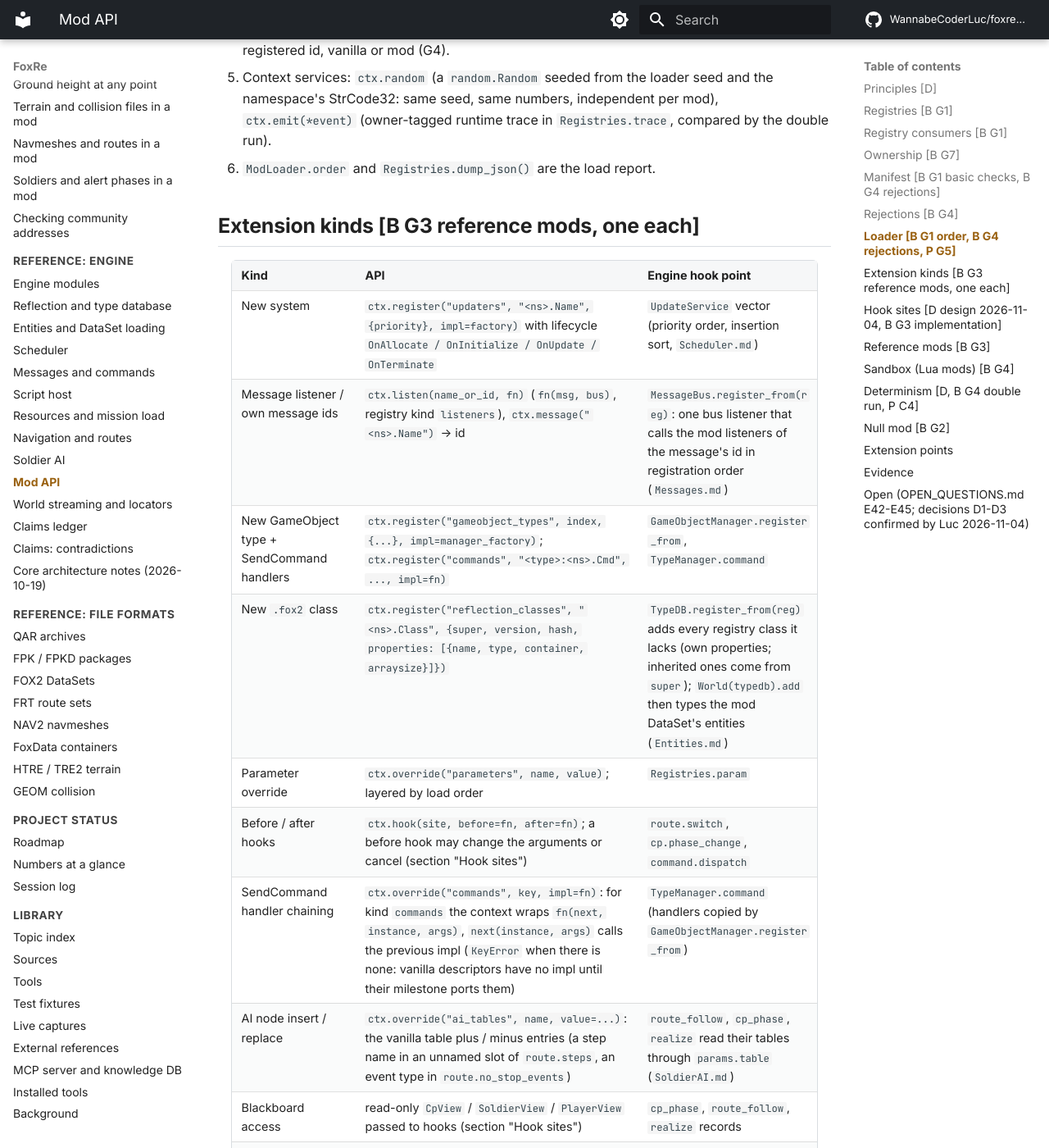
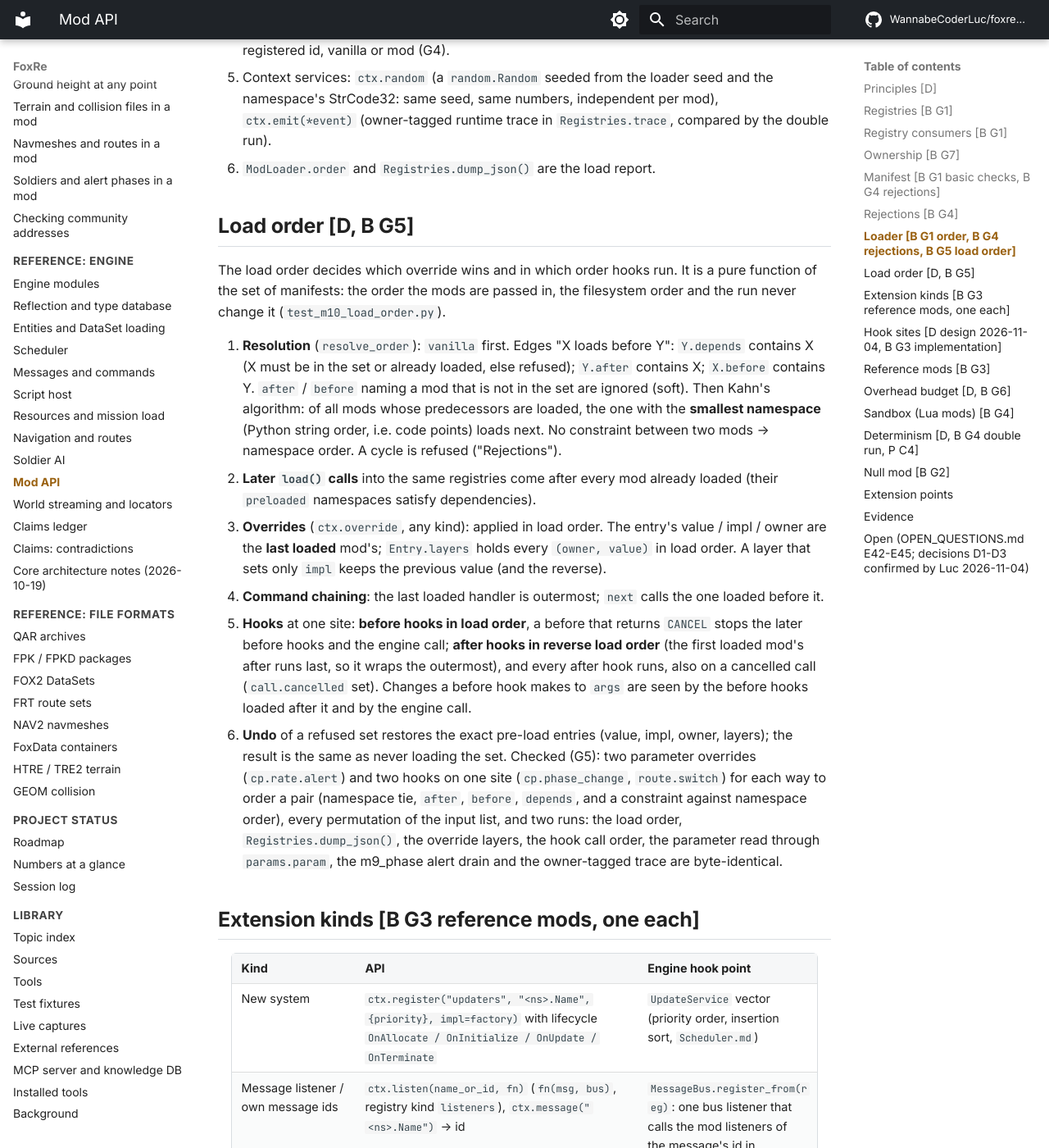
Before and after one commit to WannabeCoderLuc/foxre-wiki, an MkDocs documentation site: the page built from docs/engine/mod-api.md, in a window 1280 px wide and 1400 px high, scrolled down 11271 px. Shown: the whole window at 82% size. Built offline with MkDocs 1.6.1 and Material for MkDocs 9.7.7, drawn with Linux system fonts in a browser that asks for light colours; comment, search, counter and statistics services are not loaded; some of the changed text lies outside the part shown.

Commit message:
Site update 2026-11-05 (generated from project docs)

```diff
--- a/docs/engine/mod-api.md
+++ b/docs/engine/mod-api.md
@@ -16,7 +16,7 @@ Tags: [B] built and tested (gate item named), [P] planned (gate item named), [D]
 
 - `key`: the canonical key of the kind (below); `value`: JSON-able descriptor (what the dump shows); `impl`: optional Python callable / factory (not dumped); `owner`: namespace of the mod that registered it; `layers`: `(owner, value)` history of overrides, in load order.
 - `register(key, value, impl=None)` adds a key; a key already present raises `Conflict` naming both owners.
-- `override(key, value=..., impl=...)` replaces an existing entry's value and / or impl and appends a layer; the last loaded mod wins (G5 pins the order).
+- `override(key, value=..., impl=...)` replaces an existing entry's value and / or impl and appends a layer; the last loaded mod wins (order: section "Load order").
 - Iteration (`items()`, `keys()`) is registration order. `dump()` = `{key: value}` in that order; `Registries.dump_json()` = canonical JSON of every kind (sorted keys inside values, kinds in fixed order).
 
 | Kind | Key | Value (dumped) | Consumer today | Vanilla source |
@@ -138,7 +138,7 @@ Every refusal raises a `ModError` subclass (`Engine\mods\registry.py`) whose mes
 | Sandbox escape (Lua) | `SandboxError` | at the access: forbidden global, binary chunk, instruction budget | `mod 'probe': sandbox refused global 'os'` |
 | Nondeterminism | `NondeterminismError` | double run with the same seed (`Engine\mods\determinism.py`) | `nondeterministic mod(s) 'clock': event 1 differs between two runs with seed 0` |
 
-## Loader [B G1 order, B G4 rejections, P G5]
+## Loader [B G1 order, B G4 rejections, B G5 load order]
 `Engine\mods\loader.py`, `ModLoader(registries).load(mods)`:
 
 1. Validate every manifest (namespace, API version, entry).
@@ -147,6 +147,17 @@ Every refusal raises a `ModError` subclass (`Engine\mods\registry.py`) whose mes
 4. Conflicts: registering a key that exists raises `Conflict` (owner of the existing entry and the new one named). New string keys of non-vanilla mods must be namespaced (**D3, Luc 2026-11-04**: `<ns>.Name`, message names hashed as StrCode32 of `"<ns>.Name"`; an unprefixed key is refused); `ctx.message("<ns>.Name", value)` registers the id and refuses a collision with any registered id, vanilla or mod (G4).
 5. Context services: `ctx.random` (a `random.Random` seeded from the loader seed and the namespace's StrCode32: same seed, same numbers, independent per mod), `ctx.emit(*event)` (owner-tagged runtime trace in `Registries.trace`, compared by the double run).
 6. `ModLoader.order` and `Registries.dump_json()` are the load report.
+
+## Load order [D, B G5]
+The load order decides which override wins and in which order hooks run. It is a pure function of the set of manifests: the order the mods are passed in, the filesystem order and the run never change it (`test_m10_load_order.py`).
+
+1. **Resolution** (`resolve_order`): `vanilla` first. Edges "X loads before Y": `Y.depends` contains X (X must be in the set or already loaded, else refused); `Y.after` contains X; `X.before` contains Y. `after` / `before` naming a mod that is not in the set are ignored (soft). Then Kahn's algorithm: of all mods whose predecessors are loaded, the one with the **smallest namespace** (Python string order, i.e. code points) loads next. No constraint between two mods -> namespace order. A cycle is refused ("Rejections").
+2. **Later `load()` calls** into the same registries come after every mod already loaded (their `preloaded` namespaces satisfy dependencies).
+3. **Overrides** (`ctx.override`, any kind): applied in load order. The entry's value / impl / owner are the **last loaded** mod's; `Entry.layers` holds every `(owner, value)` in load order. A layer that sets only `impl` keeps the previous value (and the reverse).
+4. **Command chaining**: the last loaded handler is outermost; `next` calls the one loaded before it.
+5. **Hooks** at one site: **before hooks in load order**, a before that returns `CANCEL` stops the later before hooks and the engine call; **after hooks in reverse load order** (the first loaded mod's after runs last, so it wraps the outermost), and every after hook runs, also on a cancelled call (`call.cancelled` set). Changes a before hook makes to `args` are seen by the before hooks loaded after it and by the engine call.
+6. **Undo** of a refused set restores the exact pre-load entries (value, impl, owner, layers); the result is the same as never loading the set.
+Checked (G5): two parameter overrides (`cp.rate.alert`) and two hooks on one site (`cp.phase_change`, `route.switch`) for each way to order a pair (namespace tie, `after`, `before`, `depends`, and a constraint against namespace order), every permutation of the input list, and two runs: the load order, `Registries.dump_json()`, the override layers, the hook call order, the parameter read through `params.param`, the m9_phase alert drain and the owner-tagged trace are byte-identical.
 
 ## Extension kinds [B G3 reference mods, one each]
 | Kind | API | Engine hook point |
@@ -169,7 +180,7 @@ E42 answered by design, no RE; built with G3 (`Engine\mods\hooks.py`): what a mo
 
 - `before(call) -> None | CANCEL`: `call` is a `HookCall` with `site`, `frame` (host frame counter), `args` (a mutable dict of the site's arguments, changes are passed on), `view` (read-only blackboard view, below), `cancelled` (bool). Returning `hooks.CANCEL` stops the call: later before hooks do not run, the engine function is not called, the result is the site's **cancel result**.
 - `after(call, result) -> result`: sees the result (or the cancel result, `call.cancelled` set) and returns the result passed on (return it unchanged to observe only).
-- Order: before hooks in load order, after hooks in reverse load order (the first loaded mod wraps the outermost), same order on every run. A site with no hooks costs one registry lookup (G6 budget).
+- Order: before hooks in load order, after hooks in reverse load order (the first loaded mod wraps the outermost), same order on every run (section "Load order"). A site with no hooks costs one registry lookup (section "Overhead budget").
 - Lua mods: `mod.hook(site, before, after)` (either may be nil); each call runs through the sandbox's budget (`LuaSandbox.call`). `before(args, view)` gets plain tables (copies; `rec` as `{node, evt, step}`, float32 as numbers) and returns `mod.CANCEL`, a table (the changed `args`, read back key by key) or nil; `after(args, result)` returns the result or nil (unchanged).
 - **Engine side**: `hooks.run_site(reg, site, args, call, cancel_result, view=None, frame=0)`; `reg` = the engine instance's registries (`None` = the compat default, which has no hooks). With an empty list the engine function is called directly, no `HookCall` is built. `call(args)` runs the engine function on the (possibly changed) arguments; `view` may be a callable (built only when a hook runs).
 - Determinism: hook calls are part of the owner-tagged trace (`ctx.emit` from hooks, plus one `["hook", site, frame, cancelled]` event per call that a mod handled), so the G4 double run covers them.
@@ -205,6 +216,16 @@ Views never expose engine objects: a hook changes state only through `args`, its
 | `holdroute` | `route.switch` before hook (cancel) | cancels every switch of soldier 91 | `m9_route`: soldier 91 keeps its record, every other transition equals vanilla |
 | `ainode` | AI node insert | names unnamed step slot 8 `ainode.LookAround`; inserts event type 0xEF94DD47 (the most common node event of the m9_route routes) into `route.no_stop_events` | `m9_route`: a transition differs from vanilla exactly when vanilla lands on that event type |
 | `lualib` | Lua library (Lua mod, sandboxed) + Lua `cp.phase_change` hook | `lualib.Greeting` (`Add`, `Hello`, `Roll` seeded, `Escape` reads `os`) | `ScriptHost(mods=[lualib])`: game Lua calls the library; `Escape` is refused by the sandbox |
+
+## Overhead budget [D, B G6]
+The registry / hook path may cost at most **5 % frame time** against the pre-registry baseline on the M3 and M9 scenarios (`test_m10_perf.py`).
+
+- **Registry path:** the engine instance's vanilla `Registries` passed as `reg`, no hooks registered: every frame reads its parameters, AI tables and message names through the registry and looks up each hook site it passes.
+- **Baseline:** the same consumer code with the registry layer replaced by the module constants it is built from (`params.param` / `params.table` answer from dicts made by `vanilla.parameters()` / `vanilla.ai_tables()` without a `Registries`; `hooks.hooks_at` answers nothing and `hooks.run_site` calls the engine function directly), i.e. the code before G1. Both paths give byte-identical results (checked in the same test).
+- **Workloads:** M9 = the two `m9_phase` runs frame by frame (phase changes through `cp.phase_change`, one `cp_phase.rate` read + float32 drain step per frame; ~27,000 frames) and every `m9_route` transition through `route.switch` (2,035 calls). M3 = the live updater-vector change sequence (9 frames) and the 43-message sequence, priorities and names read per use, repeated 40 times. Load time (building the registries, loading mods) is not frame time and is not in the budget.
+- **Measurement** (test code only; no engine module reads a clock): fixtures loaded and instances built outside the timed region; 2 warm-up rounds; 15 alternated pairs (A B, B A, ...) with the garbage collector off; ratio = median of the per-pair ratios; up to 3 attempts, each a full median, the best one counts (noise only ever slows one attempt; a real regression fails all three). Measured 2026-11-05: M9 1.005-1.018, M3 1.009-1.032.
+- **Read path that keeps it:** each `Registry` keeps `live` (key -> current value, written by register / override / remove / undo) for frame-time reads (`Registry.get`, `params.table`), and `decoded` (`params.param`'s float32 values decoded once from `bits`; every write to the key drops its line). Before this cache `params.param` rebuilt the float32 on every read and the M9 path cost 2.1x the baseline.
+- With hooks registered a site costs what the hooks do (a `HookCall` and a view per call); that is the mod's cost, not the API's.
 
 ## Sandbox (Lua mods) [B G4]
 `Engine\mods\lua_mod.py`. Each Lua mod gets its own Lua 5.1 state (lupa, as the M4 host) and an environment table with only copies of `string` (no `dump`), `table`, `math` (`math.random` / `math.randomseed` replaced by the mod's `ctx.random`), and `assert`, `error`, `ipairs`, `next`, `pairs`, `pcall`, `select`, `tonumber`, `tostring`, `type`, `unpack`, `setmetatable`, `getmetatable`, plus `loadstring` (text only; the chunk gets the sandbox environment) and the read-only API table `mod`: `namespace`, `register(kind, key, value)`, `override(kind, key, value)`, `message(name, value)` -> id, `param(name)`, `random(m, n)`, `emit(...)`. The entry chunk is the registration: it runs once inside `register(ctx)`.
@@ -244,7 +265,7 @@ This document is the extension-point index; each subsystem spec names its own:
 
 ## Open (OPEN_QUESTIONS.md E42-E45; decisions D1-D3 confirmed by Luc 2026-11-04)
 - Hook sites: built with G3 at `route.switch` (step_after), `cp.phase_change`, `command.dispatch`; the caution / evasion route switch joins `route.switch` when it is ported. Live order of a mod listener relative to the mission `OnUpdate` stays E45.
-- Overhead budget (G6): registry lookups are dict lookups at registration time; a site with no hooks costs one registry lookup per call (G6 measures it).
+- Overhead with hooks registered is not budgeted (section "Overhead budget"); a native (C++) hot path for registry reads is not needed at M10 (registry path within 2 % on M9).
 
 ---
 <small>Source: `docs/engine/ModAPI.md` in the project repository &middot; generated 2026-11-05.</small>
```
Also changed, not shown: docs/index.md (+2 -2 lines), docs/status/log.md (+1 -0 lines), docs/status/numbers.md (+2 -2 lines), docs/status/roadmap.md (+3 -3 lines).
